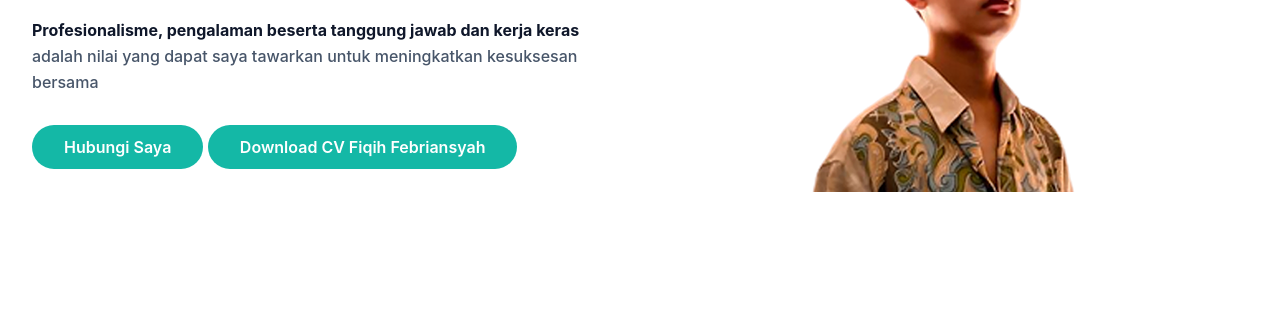
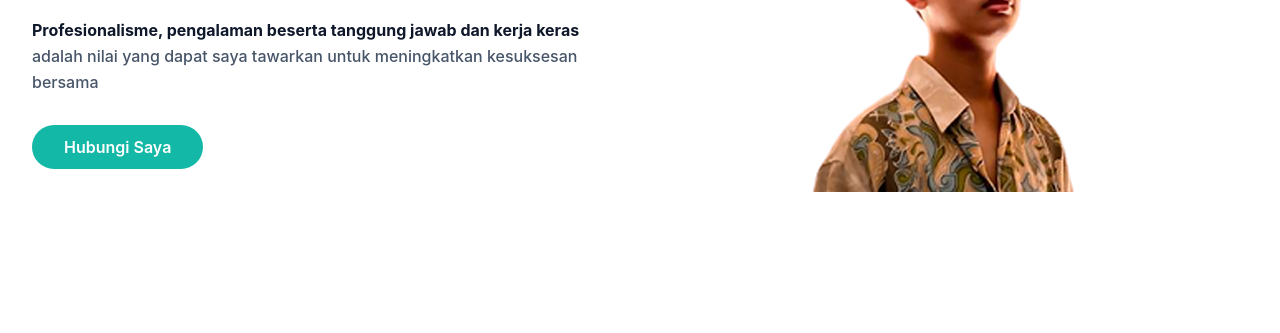
Before and after one commit to fiqih1302/portfolio-fiqih-febriansyah, a website: page index.html in a window 1280 px wide. Shown: the part 288-621 px from the top of the page. Drawn offline with Linux system fonts and the light colour scheme.

Commit message:
Update index.html

```diff
--- a/index.html
+++ b/index.html
@@ -54,12 +54,7 @@
               <span class="text-dark font-bold">Profesionalisme, pengalaman beserta tanggung jawab dan kerja keras</span> adalah nilai yang dapat saya tawarkan untuk meningkatkan kesuksesan bersama
             </p>
             <a href="https://wa.me/message/3W6P3DDEURALB1" class="text-base font-semibold text-white bg-primary py-3 px-8 rounded-full hover:shadow-lg hover:opacity-80 transition duration-300 ease-in-out">Hubungi Saya</a>
-            <a
-              href="https://drive.google.com/file/d/1h_d0T9Dbs2fXIuIMUDpVFRxnvIwdHXKB/view?usp=sharing "
-              target="_blank"
-              class="text-base font-semibold text-white bg-primary py-3 px-8 rounded-full hover:shadow-lg hover:opacity-80 transition duration-300 ease-in-out"
-              >Download CV Fiqih Febriansyah</a
-            >
+
           </div>
           <div class="w-full self-end px-4 lg:w-1/2">
             <div class="relative mt-10 lg:mt-9 lg:right-0">
```
